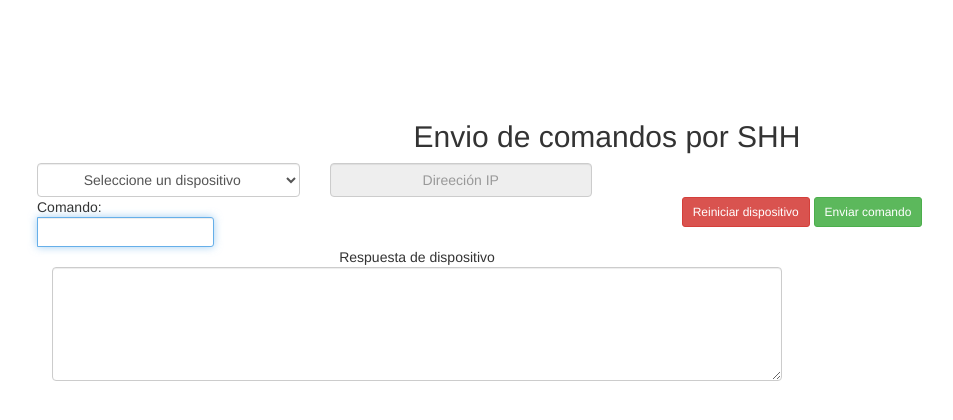
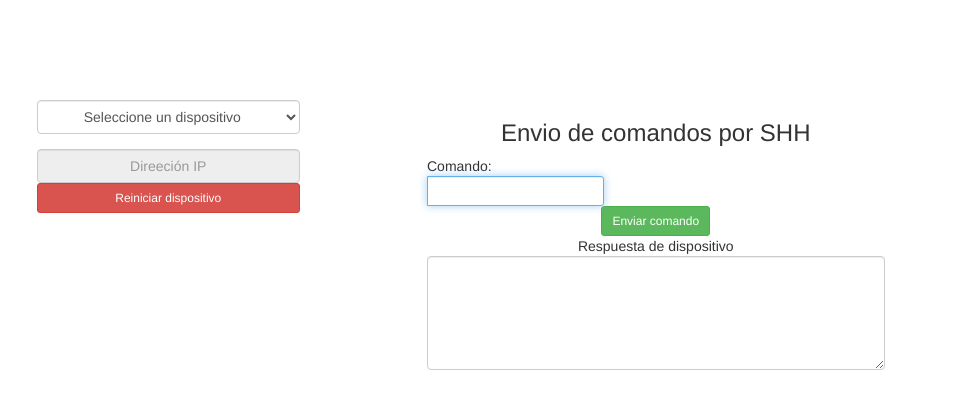
Before and after one commit to scervantesc/serverpi, a Python web app: template serverpi/aplicacion/templates/comandos.html in a window 1280 px wide. Shown: the part 52-472 px from the top of the page, without its empty margins (48-1001 px from the left). Run offline with Jinja, Linux system fonts and the light colour scheme; the template is opened without the code that fills it, so the values that code supplies are empty; some libraries are stand-ins or nearby versions.

Commit message:
cambio y correccion de maquetado envio ssh

```diff
--- a/serverpi/aplicacion/templates/comandos.html
+++ b/serverpi/aplicacion/templates/comandos.html
@@ -1,6 +1,8 @@
 {% extends "base.html" %}
 {% block title %}titulo{% endblock %}
 {% block contenido %}
+<!--
+
     <div class="container border border-dark" style="background-color: white;">
         <div class="d-flex flex-column mt-2">
             <div class="py-2">
@@ -18,9 +20,6 @@
                 <div class="col-md-3 col-12 my-2 my-md-0">
                     <input type="text" class="form-control form-control-sm text-center" id="ip_ssh" readonly placeholder="Direeción IP" >
                 </div>
-         <!--  <div class="col-md-3 col-12 text-right my-2 my-md-0">
-                <button type="button" class="btn btn-danger btn-sm" onclick="test(1)">Reiniciar dispositivo</button>
-            </div> -->
             </div>
             <div class="py-2 row mt-md-4  d-md-flex justify-content-md-center ">
                 <div class="col-md-6 col-12">
@@ -39,7 +38,54 @@
             <div class="col-12 d-md-flex justify-content-md-center mb-4">
                 <div class="col-md-8 mt-md-4">
                 <div class="text-center">Respuesta de dispositivo</div>
-              <textarea class="form-control" rows="5" id="respuesta"></textarea>
+                <textarea class="form-control " rows="5" id="respuesta"></textarea>
+                </div>
+            </div>
+        </div>
+    </div>
+-->
+
+<div class="container">
+    <div class="row">
+        <div class="col-md-3 pt-md-5 mt-md-4">
+            <div class="form-group">
+                <select class="form-control" id="select" onchange="equipo(this)">
+                   <option value="#" class="text-center">Seleccione un dispositivo</option>
+                   {% for eq in equipos %}
+                       <option value="{{eq.IP}}">{{eq.Nombre}}</option>
+                   {% endfor %}
+               </select>
+           </div>
+            <div class="d-flex flex-column my-sm-2">
+                <div>
+                    <input type="text" class="form-control form-control-sm text-center" id="ip_ssh" readonly placeholder="Direeción IP" >
+                </div>
+                <div>
+                    <button type="button" class="btn btn-block btn-danger btn-sm" onclick="test(1)">Reiniciar dispositivo</button>
+                </div>
+            </div>
+        </div>
+        <div class="col-md-1"></div>
+        <div class="col-md-5">
+            <div class="d-flex flex-column mb-4 mt-2 mt-md-0">
+                <div class="py-2">
+                    <h3 class="form-signin-heading text-center">Envio de comandos por SHH</h3>
+                </div>
+                <div class="">
+                    <div class="input-group input-group-sm mb-3">
+                        <div class="input-group-prepend ">
+                        <span class="input-group-text" id="inputGroup-sizing-sm">Comando: </span>
+                        </div>
+                        <input type="text" class="form-control" aria-label="Small" aria-describedby="inputGroup-sizing-sm"  id="comando" autofocus>
+                    </div>
+                </div>
+                <div class="text-center text-md-right">
+                    <button type="button" class="btn btn-success btn-sm" onclick="test(0)">Enviar comando</button>
+                </div>
+                <div class="">
+                    <div class="text-center">Respuesta de dispositivo</div>
+                    <textarea class="form-control " rows="5" id="respuesta"></textarea>
+                  </div>
             </div>
         </div>
     </div>
```
Also changed, not shown: serverpi/aplicacion/templates/acciones.html (+4 -4 lines). Lines whose indentation alone changed are shown as unchanged.
